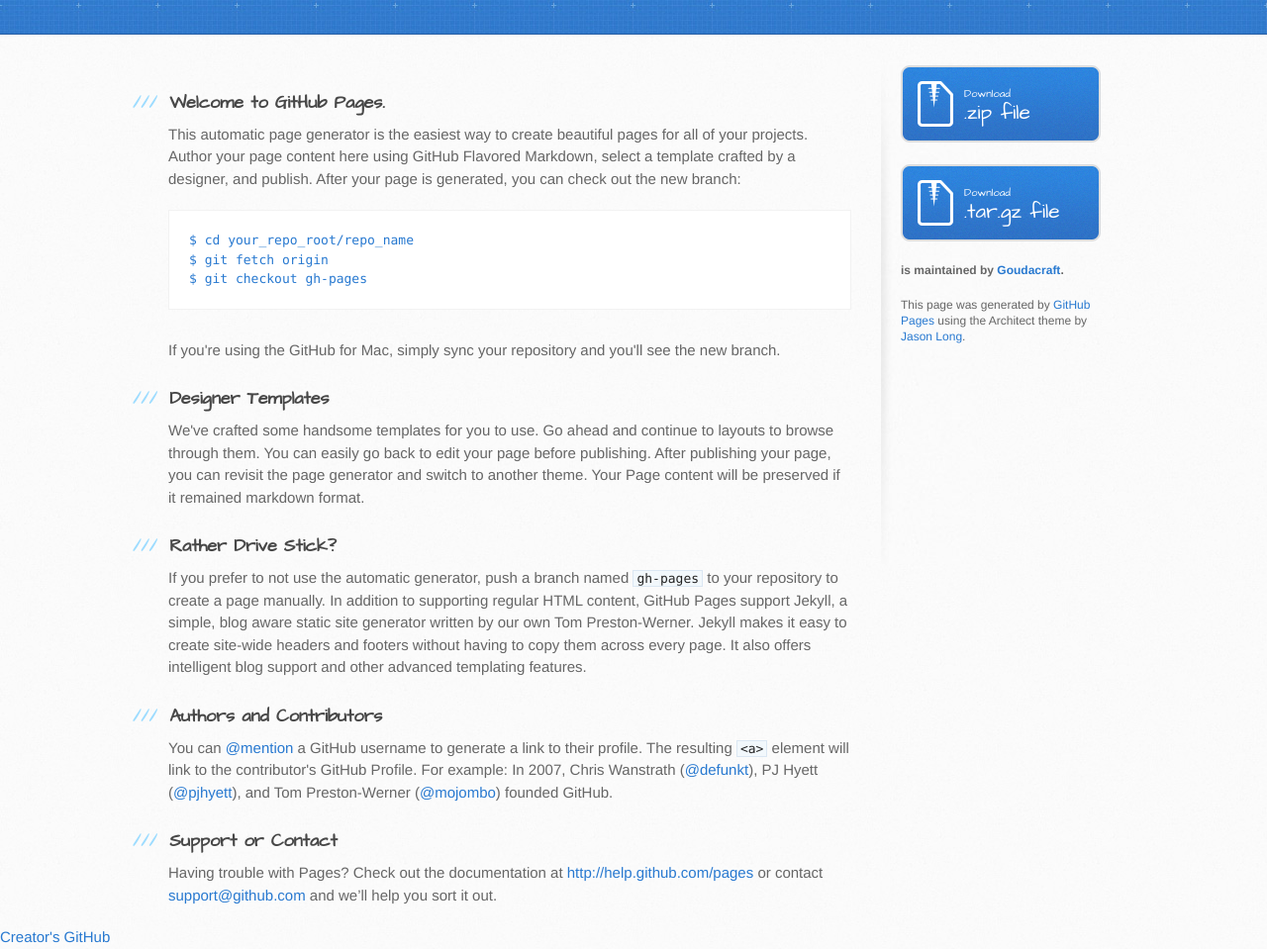
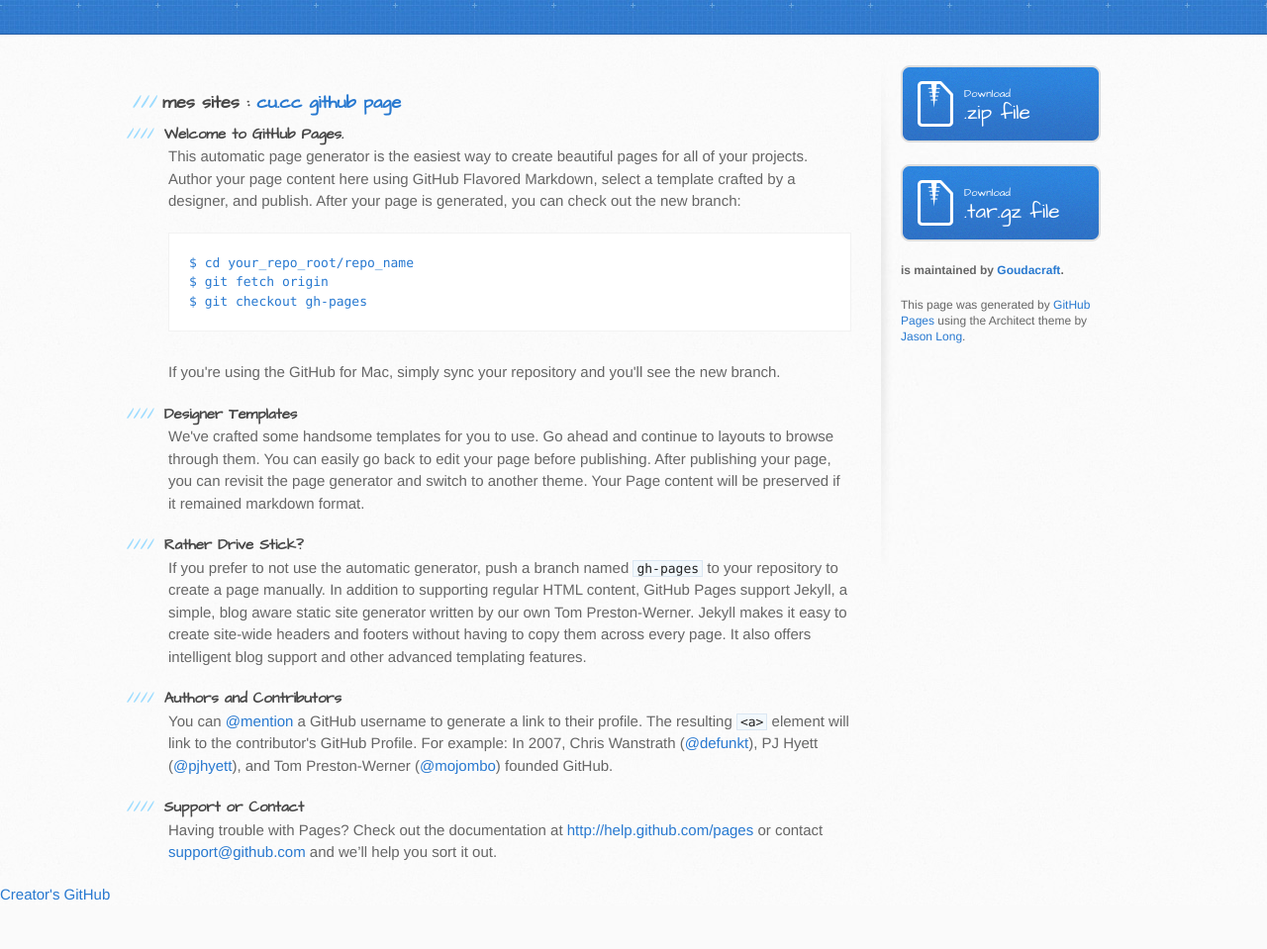
Before and after one commit to Goudacraft/Gouda, a plain HTML site: page index.html in a window 1280 px wide. Shown: the part 155-1114 px from the top of the page at 99% size. After the commit the page ends 1070 px from the top, so only its background shows below. Drawn offline with Linux system fonts and the light colour scheme.

Commit message:
Update index.html
test

```diff
--- a/index.html
+++ b/index.html
@@ -21,7 +21,7 @@
       <div class="inner">
         <h1>Gouda</h1>
         <h2></h2>
-        <a href="https://github.com/Goudacraft/Gouda" class="button"><small>View project on</small>Gouda's GitHub</a>
+        <a href="https://github.com/Goudacraft/Gouda" class="button"><small>View project on</small>GitHub</a>
      //   <a href="https://github.com/AlexandreSP" class="button2"><small>View project on</small>GitHub</a>
       </div>
     </header>
@@ -29,8 +29,15 @@
     <div id="content-wrapper">
       <div class="inner clearfix">
         <section id="main-content">
-          <h3>
-<a name="welcome-to-github-pages" class="anchor" href="#welcome-to-github-pages"><span class="octicon octicon-link"></span></a>Welcome to GitHub Pages.</h3>
+          <h3>mes sites :
+            <a href="htpp://www.goudacraft.cuccfree.com/">cu.cc</a>
+            <a href="goudacraft.github.io/Gouda/">github page</a>
+          </h3>
+
+
+
+          <h4>
+<a name="welcome-to-github-pages" class="anchor" href="#welcome-to-github-pages"><span class="octicon octicon-link"></span></a>Welcome to GitHub Pages.</h4>
 
 <p>This automatic page generator is the easiest way to create beautiful pages for all of your projects. Author your page content here using GitHub Flavored Markdown, select a template crafted by a designer, and publish. After your page is generated, you can check out the new branch:</p>
 
@@ -41,23 +48,23 @@
 
 <p>If you're using the GitHub for Mac, simply sync your repository and you'll see the new branch.</p>
 
-<h3>
-<a name="designer-templates" class="anchor" href="#designer-templates"><span class="octicon octicon-link"></span></a>Designer Templates</h3>
+<h4>
+<a name="designer-templates" class="anchor" href="#designer-templates"><span class="octicon octicon-link"></span></a>Designer Templates</h4>
 
 <p>We've crafted some handsome templates for you to use. Go ahead and continue to layouts to browse through them. You can easily go back to edit your page before publishing. After publishing your page, you can revisit the page generator and switch to another theme. Your Page content will be preserved if it remained markdown format.</p>
 
-<h3>
-<a name="rather-drive-stick" class="anchor" href="#rather-drive-stick"><span class="octicon octicon-link"></span></a>Rather Drive Stick?</h3>
+<h4>
+<a name="rather-drive-stick" class="anchor" href="#rather-drive-stick"><span class="octicon octicon-link"></span></a>Rather Drive Stick?</h4>
 
 <p>If you prefer to not use the automatic generator, push a branch named <code>gh-pages</code> to your repository to create a page manually. In addition to supporting regular HTML content, GitHub Pages support Jekyll, a simple, blog aware static site generator written by our own Tom Preston-Werner. Jekyll makes it easy to create site-wide headers and footers without having to copy them across every page. It also offers intelligent blog support and other advanced templating features.</p>
 
-<h3>
-<a name="authors-and-contributors" class="anchor" href="#authors-and-contributors"><span class="octicon octicon-link"></span></a>Authors and Contributors</h3>
+<h4>
+<a name="authors-and-contributors" class="anchor" href="#authors-and-contributors"><span class="octicon octicon-link"></span></a>Authors and Contributors</h4>
 
 <p>You can <a href="https://github.com/blog/821" class="user-mention">@mention</a> a GitHub username to generate a link to their profile. The resulting <code>&lt;a&gt;</code> element will link to the contributor's GitHub Profile. For example: In 2007, Chris Wanstrath (<a href="https://github.com/defunkt" class="user-mention">@defunkt</a>), PJ Hyett (<a href="https://github.com/pjhyett" class="user-mention">@pjhyett</a>), and Tom Preston-Werner (<a href="https://github.com/mojombo" class="user-mention">@mojombo</a>) founded GitHub.</p>
 
-<h3>
-<a name="support-or-contact" class="anchor" href="#support-or-contact"><span class="octicon octicon-link"></span></a>Support or Contact</h3>
+<h4>
+<a name="support-or-contact" class="anchor" href="#support-or-contact"><span class="octicon octicon-link"></span></a>Support or Contact</h4>
 
 <p>Having trouble with Pages? Check out the documentation at <a href="http://help.github.com/pages">http://help.github.com/pages</a> or contact <a href="mailto:support@github.com">support@github.com</a> and we’ll help you sort it out.</p>
         </section>
```
